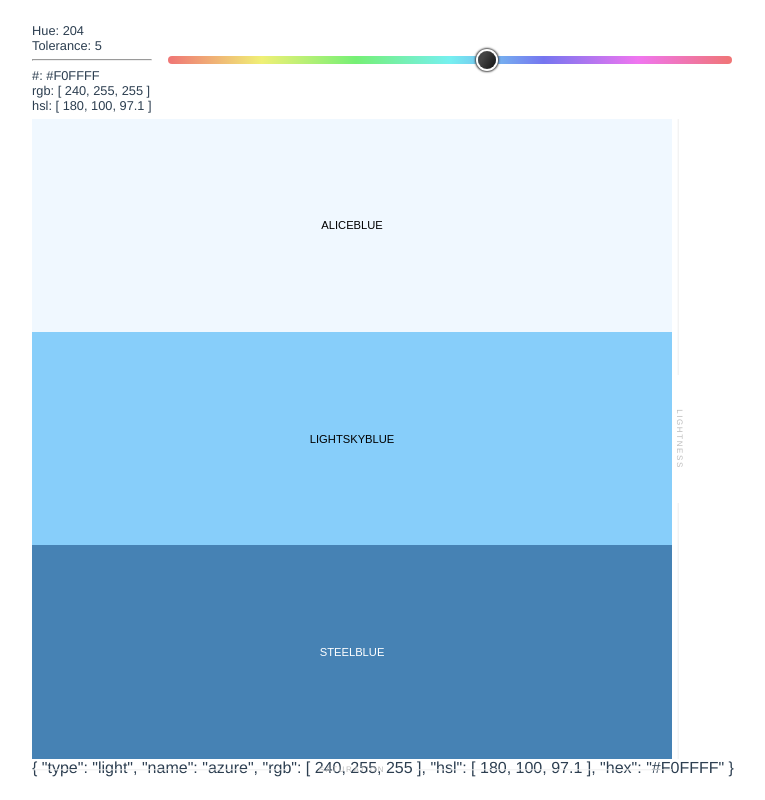
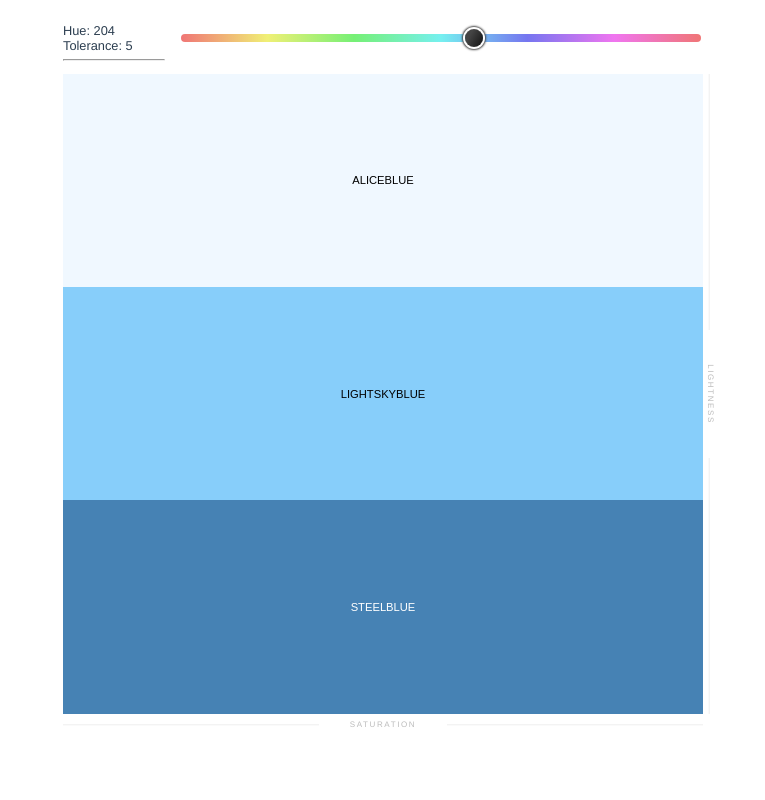
Before and after one commit to maxzz/color-names, a Vue app: page / in a window 1280 px wide. Shown: the whole page, without its empty margins (257-1022 px from the left). Built offline with nearby package versions, Linux system fonts and the light colour scheme.

Commit message:
feature: add selected color formatting

```diff
--- a/src/App.vue
+++ b/src/App.vue
@@ -11,20 +11,19 @@
                 </div>
                 <hr>
                 <div>
-                    #: {{color.hex}}
+                    <span v-if="color">{{color.hex}}</span>
                 </div>
                 <div>
-                    rgb: {{color.rgb}}
+                    <span v-if="color">{{formatRGB(color.rgb)}}</span>
                 </div>
                 <div>
-                    hsl: {{color.hsl}}
+                    <span v-if="color">{{formatHSL(color.hsl)}}</span>
                 </div>
             </div>
             <input ref="hueSlider" class="hue-slider" type="range" :value="hue" @input="newHue" min="0" max="360">
         </div>
         <!-- <br><small><pre style="display: inline-block">app {{store}}</pre></small> -->
         <ColorPanel />
-        {{store.state.color}}
     </section>
 </template>
 
@@ -49,6 +48,9 @@
 
             setHue(204);
 
+            const formatRGB = (rgb: [number, number, number]) => `rgb(${rgb.join(', ')})`
+            const formatHSL = (hsl: [number, number, number]) => `hsl(${hsl.map((_, i) => i === 0 ? _ : `${_}%`).join(', ')})`
+
             return {
                 hue: toRef(store.state, 'hue'),
                 tolerance: toRef(store.state, 'tolerance'),
@@ -56,6 +58,8 @@
                 store,
                 newHue,
                 hueSlider,
+                formatRGB,
+                formatHSL,
             };
         },
     });
--- a/src/components/ColorPanel.vue
+++ b/src/components/ColorPanel.vue
@@ -26,9 +26,6 @@
     export default defineComponent({
         setup() {
             const store = MainStore;
-            function setColor() {
-
-            }
             return {
                 store,
                 setCurrentColor,
--- a/src/store.ts
+++ b/src/store.ts
@@ -12,13 +12,7 @@ export type State = {
 
 export const MainStore = reactive({
     state: reactive<State>({
-        color: parseColorStrings({
-            type: 'light',
-            name: 'azure',
-            rgb: 'rgb(240,255,255)',
-            hsl: 'hsl(180,100%,97.1%)',
-            hex: '#F0FFFF'
-        }),
+        color: null,
         colors: [],
         hue: 0,
         tolerance: 0,
@@ -35,6 +29,7 @@ export const setHue = (hue: number) => {
     const groups = groupColors({ colorList, hue, tolerance: {min: 5}, mono: false });
     MainStore.state.colors = groups.list;
     MainStore.state.tolerance = groups.tolerance;
+    MainStore.state.color = null;
 }
 
 export const setCurrentColor = (color: ColorItem) => {
```
